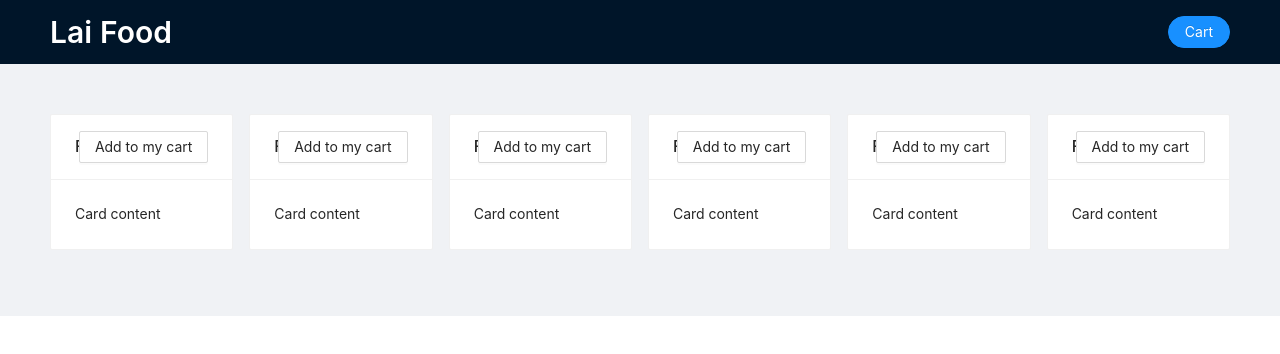
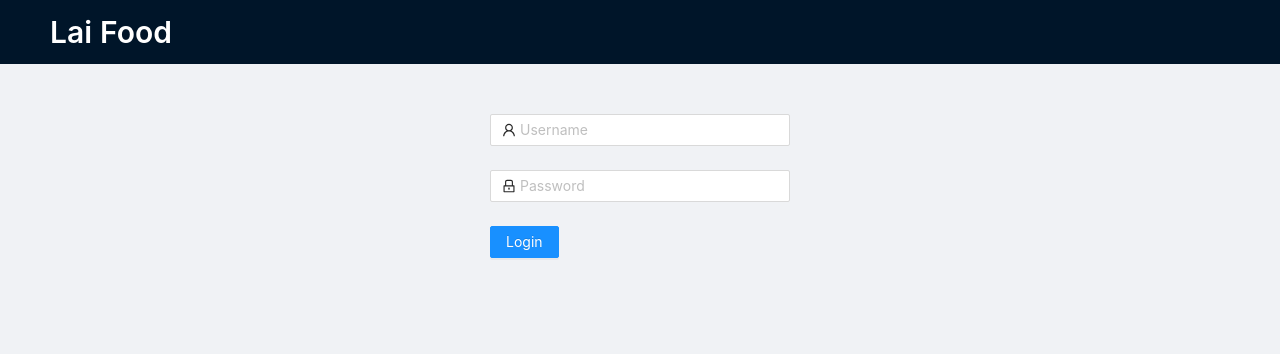
Before and after one commit to michealj13402/SpringFrontEnd, a React (Create React App) app: page / in a window 1280 px wide. Shown: the top 354 px of the page. Built offline with nearby package versions, Linux system fonts and the light colour scheme.

Commit message:
complete demo

```diff
--- a/package.json
+++ b/package.json
@@ -35,5 +35,6 @@
       "last 1 firefox version",
       "last 1 safari version"
     ]
-  }
+  },
+  "proxy": "http://localhost:8080"
 }
--- a/src/App.js
+++ b/src/App.js
@@ -1,28 +1,35 @@
 import { Layout, Typography } from 'antd';
+import { useState } from 'react';
 import './App.css';
 import FoodList from './components/FoodList';
+import LoginForm from './components/LoginForm';
 import MyCart from './components/MyCart';
 
 const { Header, Content } = Layout;
 const { Title } = Typography;
 
 function App() {
+  const [authed, setAuthed] = useState(false);
+
   return (
-    <>
-      <Layout>
+    <Layout style={{ height: '100vh' }}>
       <Header>
         <div className="header">
           <Title level={2} style={{color: 'white', lineHeight: 'inherit', marginBottom: 0}}>Lai Food</Title>
+          {
+            authed &&
             <div>
               <MyCart />
             </div>
+          }
         </div>
       </Header>
-        <Content style={{ padding: '50px' }}>
-          <FoodList />
+      <Content style={{ padding: '50px', maxHeight: 'calc(100% - 64px)', overflowY: 'auto' }}>
+        {
+          authed ? <FoodList /> : <LoginForm onSuccess={() => setAuthed(true)} />
+        }
       </Content>
     </Layout>
-    </>
   )
 }
 
--- a/src/components/FoodList.js
+++ b/src/components/FoodList.js
@@ -1,29 +1,46 @@
-import { Button, Card, List } from "antd";
+import { Button, Card, List, message, Tooltip } from "antd";
+import { useEffect, useState } from "react";
+import { addItemToCart, getMenus } from "../utils";
+import { PlusOutlined } from '@ant-design/icons';
 
-const data = [
-  {
-    title: 'Food1',
-  },
-  {
-    title: 'Food2',
-  },
-  {
-    title: 'Food3',
-  },
-  {
-    title: 'Food4',
-  },
-  {
-    title: 'Food5',
-  },
-  {
-    title: 'Food6',
-  },
-];
+const AddToCartButton = ({ itemId }) => {
+  const [loading, setLoading] = useState(false);
+
+  const AddToCart = () => {
+    setLoading(true);
+    addItemToCart(itemId)
+      .then(() => message.success(`Successfully add item`))
+      .catch(err => message.error(err.message))
+      .finally(() => {
+        setLoading(false);
+      })
+  }
+
+  return (
+    <Tooltip title="Add to shopping cart">
+      <Button loading={loading} type="primary" icon={<PlusOutlined/>} onClick={AddToCart} />
+    </Tooltip>
+  )
+}
 
 const FoodList = () => {
+  const [foodData, setFoodData] = useState([]);
+  const [loading, setLoading] = useState(false);
+
+  useEffect(() => {
+    setLoading(true);
+    getMenus().then((data) => {
+      setFoodData(data);
+    }).catch((err) => {
+      message.error(err.message);
+    }).finally(() => {
+      setLoading(false);
+    })
+  }, [])
+
   return (
     <List
+      loading={loading}
       grid={{
         gutter: 16,
         xs: 1,
@@ -33,10 +50,14 @@ const FoodList = () => {
         xl: 6,
         xxl: 3,
       }}
-      dataSource={data}
+      dataSource={foodData}
       renderItem={item => (
         <List.Item>
-          <Card title={item.title} extra={<Button>Add to my cart</Button>}>Card content</Card>
+          <Card
+            title={item.menu_item_name}
+            extra={<AddToCartButton itemId={item.item_id} />}>
+            {`Price: ${item.menu_item_price}`}
+          </Card>
         </List.Item>
       )}
     />
--- /dev/null
+++ b/src/components/LoginForm.js
@@ -0,0 +1,66 @@
+import { Button, Form, Input, message } from 'antd';
+import React from 'react';
+import { LockOutlined, UserOutlined } from '@ant-design/icons';
+import { login } from '../utils';
+
+class LoginForm extends React.Component {
+  state = {
+    loading: false,
+  }
+
+  onFinish = (data) => {
+    this.setState({
+      loading: true,
+    })
+    login(data)
+      .then(() => {
+        this.setState({
+          displayModal: false,
+        })
+        message.success(`Login Successful`);
+        this.props.onSuccess();
+      }).catch((err) => {
+        message.error(err.message);
+      }).finally(() => {
+        this.setState({
+          loading: false,
+        })
+      })
+  }
+
+  render = () => {
+    return (
+      <Form
+        name="normal_login"
+        onFinish={this.onFinish}
+        style={{
+          width: 300,
+          margin: 'auto'
+        }}
+      >
+        <Form.Item
+          name="username"
+          rules={[{ required: true, message: 'Please input your Username!' }]}
+        >
+          <Input prefix={<UserOutlined />} placeholder="Username" />
+        </Form.Item>
+        <Form.Item
+          name="password"
+          rules={[{ required: true, message: 'Please input your Password!' }]}
+        >
+          <Input
+            prefix={<LockOutlined />}
+            placeholder="Password"
+          />
+        </Form.Item>
+
+        <Form.Item>
+          <Button type="primary" htmlType="submit" loading={this.state.loading}>
+            Login</Button>
+        </Form.Item>
+      </Form>
+    )
+  }
+}
+
+export default LoginForm;
--- a/src/components/MyCart.js
+++ b/src/components/MyCart.js
@@ -1,23 +1,28 @@
-import { Button, Drawer, List } from "antd";
-import { useState } from "react";
+import { Button, Drawer, List, message, Typography } from "antd";
+import { useEffect, useState } from "react";
+import { getCart } from "../utils";
 
-const mockData = [
-  {
-    title: 'Food1 - $1.75',
-  },
-  {
-    title: 'Food2 - $2.05',
-  },
-  {
-    title: 'Food3 - $3.25',
-  },
-  {
-    title: 'Food4 - $6.76',
-  },
-];
+const { Text } = Typography;
 
 const MyCart = () => {
   const [cartVisible, setCartVisible] = useState(false);
+  const [cartData, setCartData] = useState();
+  const [loading, setLoading] = useState(false);
+
+  useEffect(() => {
+    if (!cartVisible) {
+      return;
+    }
+
+    setLoading(true);
+    getCart().then((data) => {
+      setCartData(data);
+    }).catch((err) => {
+      message.error(err.message);
+    }).finally(() => {
+      setLoading(false);
+    })
+  }, [cartVisible])
 
   const onCloseDrawer = () => {
     setCartVisible(false);
@@ -38,9 +43,12 @@ const MyCart = () => {
         footer={
           <div
             style={{
-              textAlign: 'right',
+              display: 'flex',
+              justifyContent: 'space-between'
             }}
           >
+            <Text strong={true}>{`Total price: ${cartData?.totalPrice}`}</Text>
+            <div>
               <Button onClick={onCloseDrawer} style={{ marginRight: 8 }}>
                 Cancel
               </Button>
@@ -48,20 +56,18 @@ const MyCart = () => {
                 Checkout
               </Button>
             </div>
+          </div>
         }
       >
         <List
+          loading={loading}
           itemLayout="horizontal"
-          dataSource={mockData}
+          dataSource={cartData?.orderItemList}
           renderItem={item => (
-            <List.Item
-              actions={[
-                <Button shape="round" danger>Delete</Button>
-              ]}
-            >
+            <List.Item>
               <List.Item.Meta
-                title={<a href="https://ant.design">{item.title}</a>}
-                description="Really Good Food"
+                title={item.menuItem.name}
+                description={`${item.price} * ${item.quantity}`}
               />
             </List.Item>
           )}
--- /dev/null
+++ b/src/utils.js
@@ -0,0 +1,51 @@
+export const login = (credential) => {
+  const loginUrl = `/login?username=${credential.username}&password=${credential.password}`;
+
+  return fetch(loginUrl, {
+    method: 'POST',
+    headers: {
+      'Content-Type': 'application/json',
+    },
+    credentials: 'include',
+  }).then((response) => {
+    if (response.status !== 200 || (response.redirected && response.url.includes('error'))) {
+      throw Error('Fail to log in');
+    }
+  })
+}
+
+const menusUrl = '/menus?lat=37.36&lon=-122.03';
+
+export const getMenus = () => {
+  return fetch(menusUrl).then((response) => {
+    if (response.status !== 200) {
+      throw Error('Fail to get menus');
+    }
+
+    return response.json();
+  })
+}
+
+export const getCart = () => {
+  return fetch('/cart').then((response) => {
+    if (response.status !== 200) {
+      throw Error('Fail to get shopping cart data');
+    }
+
+    return response.json();
+  })
+}
+
+export const addItemToCart = (itemId) => {
+  return fetch(`/order/${itemId}`, {
+    method: 'POST',
+    headers: {
+      'Content-Type': 'application/json',
+    },
+    credentials: 'include',
+  }).then((response) => {
+    if (response.status !== 201) {
+      throw Error('Fail to add menu item to shopping cart');
+    }
+  })
+}
```
Lines whose indentation alone changed are shown as unchanged.
